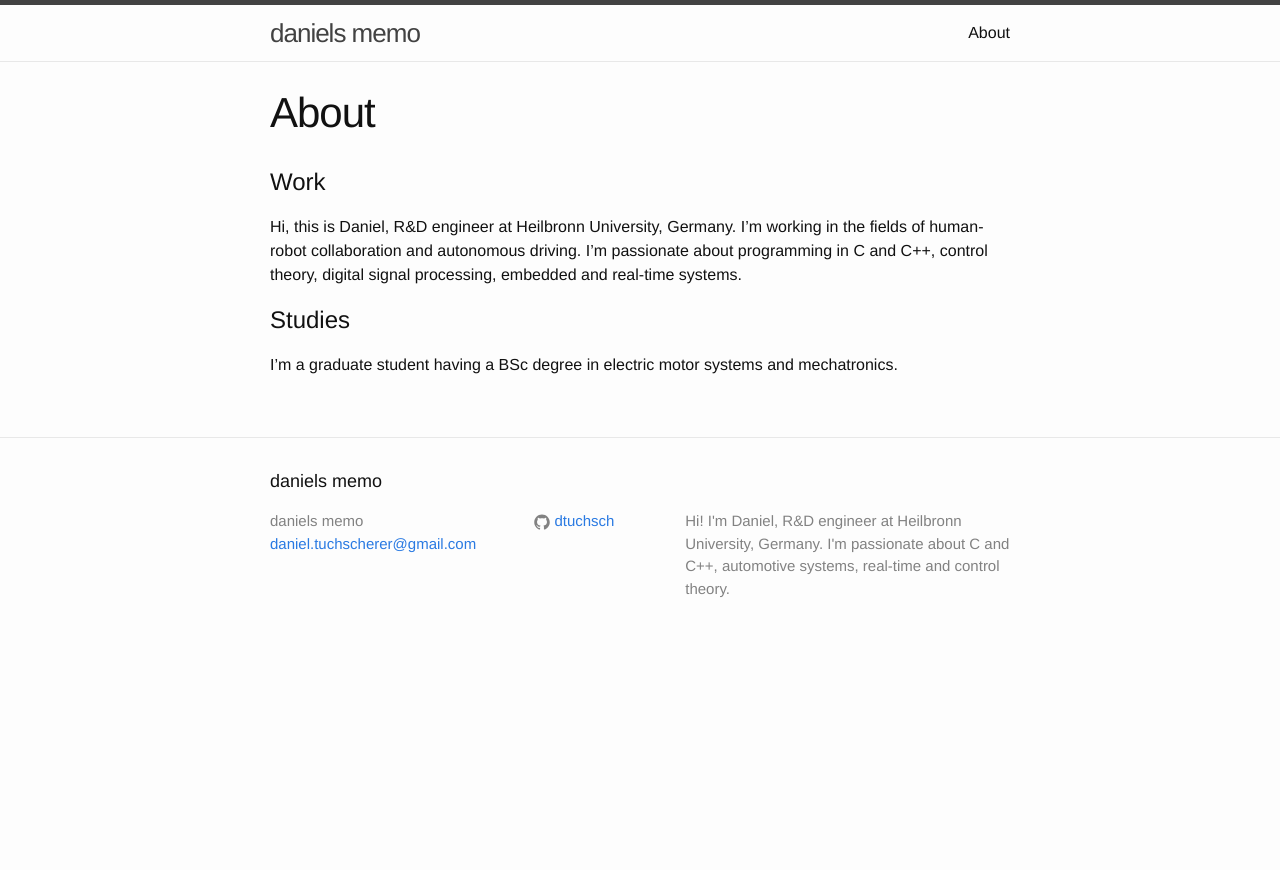
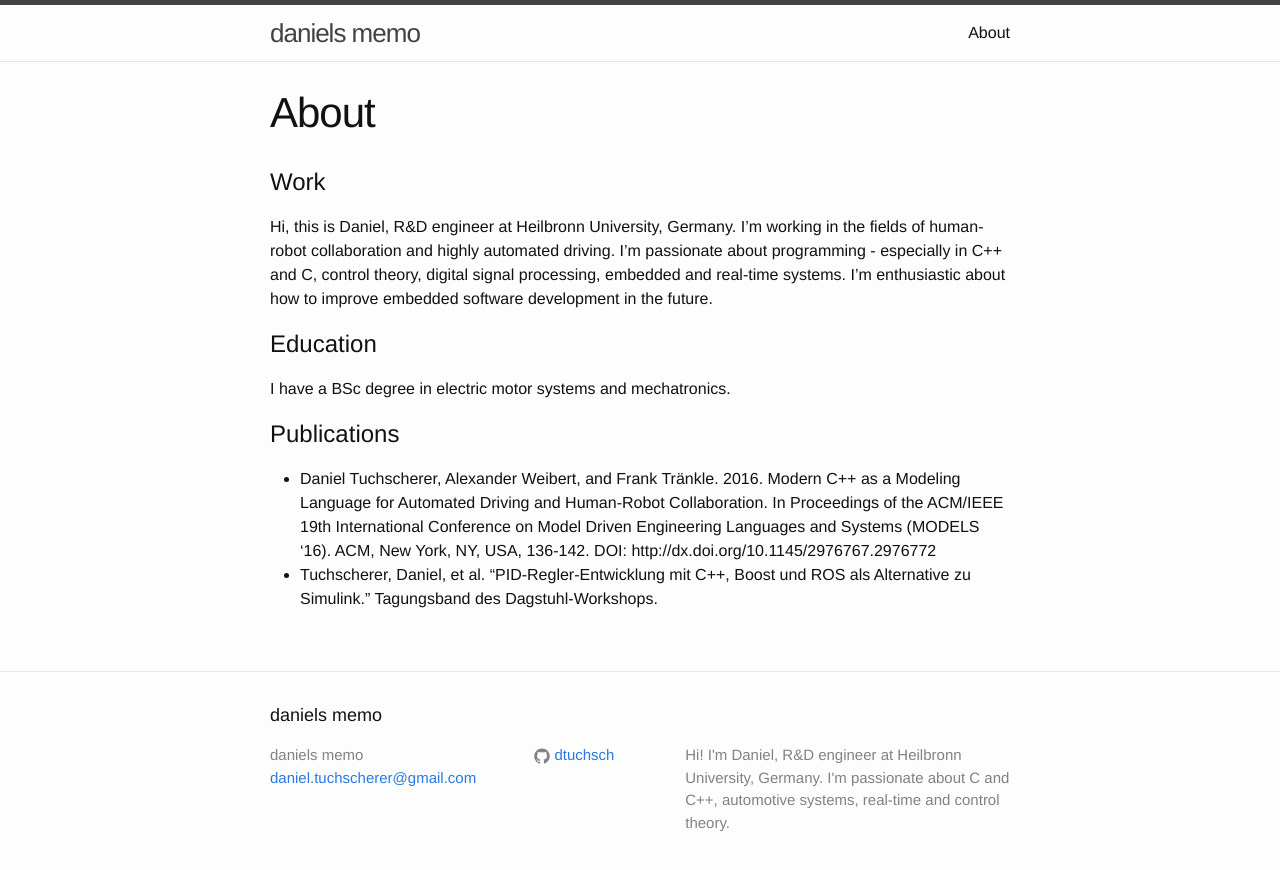
Before and after one commit to chopyy/dtuchsch.github.io, a Jekyll site: the page built from about.md, in a window 1280 px wide. Shown: the top 870 px of the page. Built offline with Jekyll 4.4.1, drawn with Linux system fonts in a browser that asks for light colours.

Commit message:
Update about.md

```diff
--- a/about.md
+++ b/about.md
@@ -6,8 +6,13 @@ permalink: /about/
 
 # Work
 
-Hi, this is Daniel, R&D engineer at Heilbronn University, Germany. I'm working in the fields of human-robot collaboration and autonomous driving. I'm passionate about programming in C and C++, control theory, digital signal processing, embedded and real-time systems.
+Hi, this is Daniel, R&D engineer at Heilbronn University, Germany. I'm working in the fields of human-robot collaboration and highly automated driving. I'm passionate about programming - especially in C++ and C, control theory, digital signal processing, embedded and real-time systems. I'm enthusiastic about how to improve embedded software development in the future.
 
-# Studies
+# Education
 
-I'm a graduate student having a BSc degree in electric motor systems and mechatronics.
+I have a BSc degree in electric motor systems and mechatronics.
+
+# Publications
+
+* Daniel Tuchscherer, Alexander Weibert, and Frank Tränkle. 2016. Modern C++ as a Modeling Language for Automated Driving and Human-Robot Collaboration. In Proceedings of the ACM/IEEE 19th International Conference on Model Driven Engineering Languages and Systems (MODELS '16). ACM, New York, NY, USA, 136-142. DOI: http://dx.doi.org/10.1145/2976767.2976772
+* Tuchscherer, Daniel, et al. "PID-Regler-Entwicklung mit C++, Boost und ROS als Alternative zu Simulink." Tagungsband des Dagstuhl-Workshops.
```
